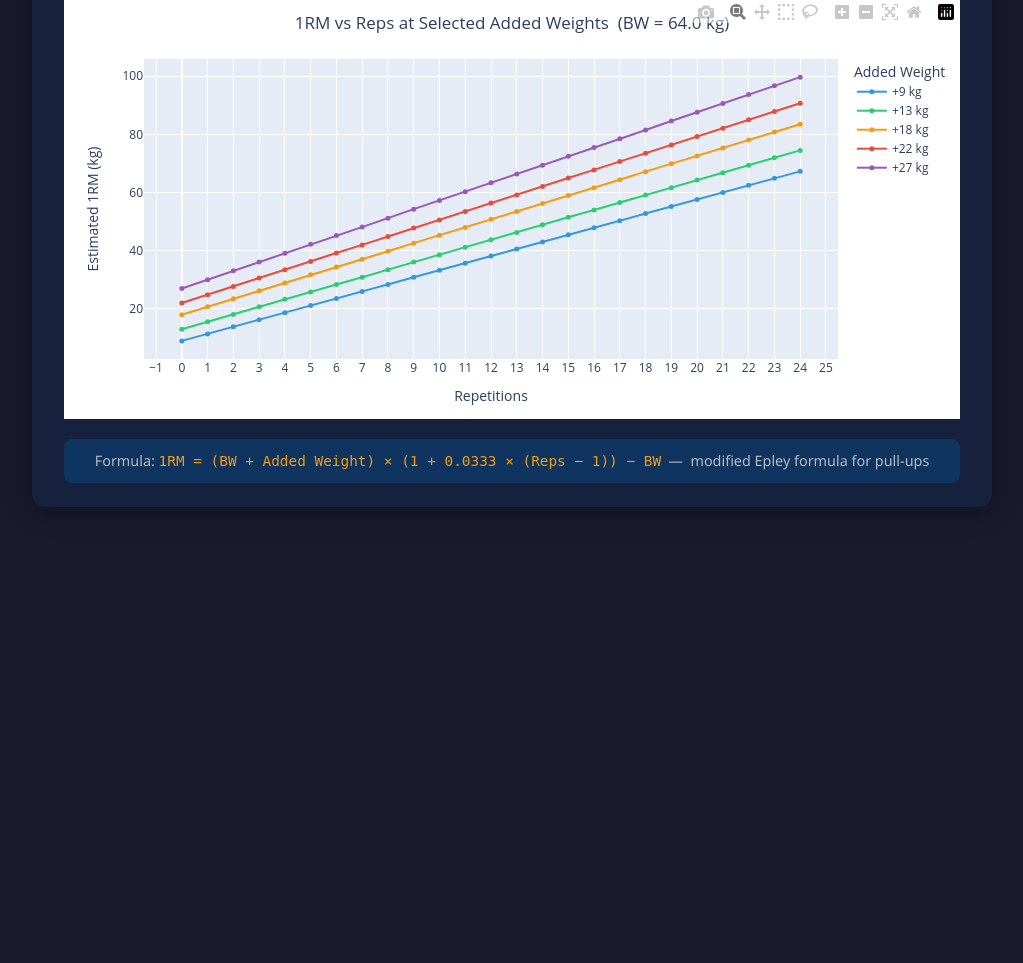
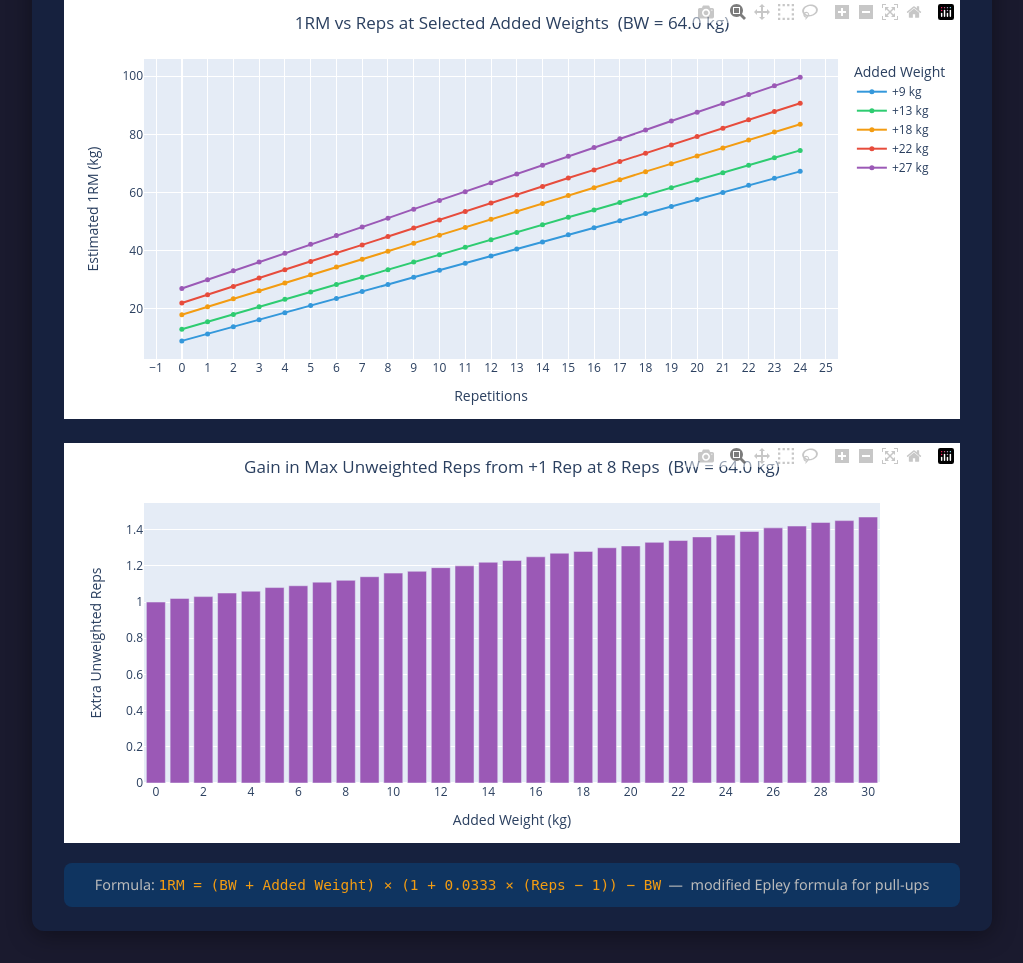
Before and after one commit to jameshclegg/pullup-calculator, a Flask app: page / in a window 1280 px wide. Shown: the part 797-1760 px from the top of the page, without its empty margins (128-1151 px from the left). Before the commit the page ends 1304 px from the top, so only its background shows below. Run offline with Flask 3, Linux system fonts and the light colour scheme; some libraries are stand-ins or nearby versions.

Commit message:
Add marginal unweighted reps chart to calculator
Shows gain in estimated max unweighted reps from doing +1 rep
at 8 reps for each added weight.

Co-authored-by: Copilot <223556219+Copilot@users.noreply.github.com>

```diff
--- a/app.py
+++ b/app.py
@@ -164,6 +164,44 @@ def build_line_chart(bodyweight: float) -> str:
 
     return json.dumps(fig, cls=plotly.utils.PlotlyJSONEncoder)
 
+
+def build_marginal_reps_chart(bodyweight: float, base_reps: int = 8) -> str:
+    """Show the gain in estimated max unweighted reps from doing +1 rep at each added weight."""
+    added_weights = list(range(0, 31))
+    delta_reps = []
+    for w in added_weights:
+        rm_base = compute_1rm(bodyweight, w, base_reps)
+        rm_plus1 = compute_1rm(bodyweight, w, base_reps + 1)
+        uw_base = compute_unweighted_reps(bodyweight, rm_base)
+        uw_plus1 = compute_unweighted_reps(bodyweight, rm_plus1)
+        delta_reps.append(round(uw_plus1 - uw_base, 2))
+
+    fig = go.Figure()
+    fig.add_trace(
+        go.Bar(
+            x=added_weights, y=delta_reps,
+            marker=dict(color="#9b59b6"),
+            hovertemplate=(
+                "Added weight: %{x} kg<br>"
+                f"Going from {base_reps} → {base_reps + 1} reps<br>"
+                "Unweighted rep gain: +%{y:.2f}<extra></extra>"
+            ),
+        )
+    )
+
+    fig.update_layout(
+        title=dict(
+            text=f"Gain in Max Unweighted Reps from +1 Rep at {base_reps} Reps  (BW = {bodyweight} kg)",
+            x=0.5,
+        ),
+        xaxis=dict(title="Added Weight (kg)", dtick=2),
+        yaxis=dict(title="Extra Unweighted Reps"),
+        height=400,
+        margin=dict(t=60, b=60),
+    )
+
+    return json.dumps(fig, cls=plotly.utils.PlotlyJSONEncoder)
+
 def build_timeline_charts(entries: list[dict]) -> str | None:
     """Build a two-subplot timeline chart (1RM and unweighted reps vs date)."""
     if not entries:
@@ -287,20 +325,24 @@ def index():
     bodyweight = default_bw
     plot_json = build_heatmap(default_bw)
     line_json = build_line_chart(default_bw)
+    marginal_json = build_marginal_reps_chart(default_bw)
 
     if request.method == "POST":
         try:
             bodyweight = float(request.form.get("bodyweight", ""))
             plot_json = build_heatmap(bodyweight)
             line_json = build_line_chart(bodyweight)
+            marginal_json = build_marginal_reps_chart(bodyweight)
         except (ValueError, TypeError):
             bodyweight = default_bw
             plot_json = build_heatmap(default_bw)
             line_json = build_line_chart(default_bw)
+            marginal_json = build_marginal_reps_chart(default_bw)
 
     return render_template(
         "index.html", tab="calculator",
         bodyweight=bodyweight, plot_json=plot_json, line_json=line_json,
+        marginal_json=marginal_json,
     )
 
 
--- a/templates/index.html
+++ b/templates/index.html
@@ -104,6 +104,15 @@
       {% endif %}
     </div>
 
+    <div id="marginal-chart" class="chart">
+      {% if marginal_json %}
+      <script>
+        var marginalData = {{ marginal_json | safe }};
+        Plotly.newPlot('marginal-chart', marginalData.data, marginalData.layout, {responsive: true});
+      </script>
+      {% endif %}
+    </div>
+
     <div class="formula">
       Formula: <code>1RM = (BW + Added Weight) &times; (1 + 0.0333 &times; (Reps &minus; 1)) &minus; BW</code>
       &nbsp;&mdash;&nbsp; modified Epley formula for pull-ups
```
